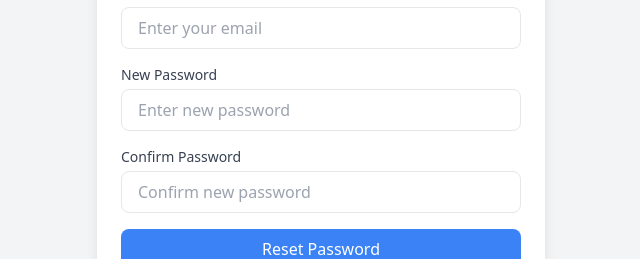
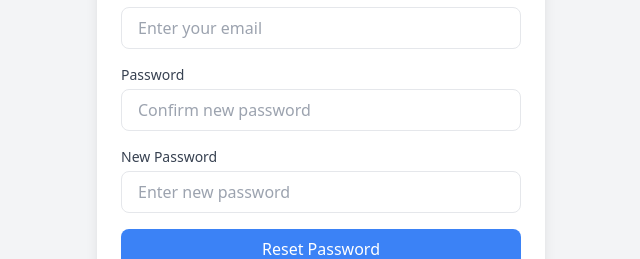
Before and after one commit to AlexDevOp4/Client-Management-Dashboard, a Next.js app: page /auth/reset-password in a window 1280 px wide. Shown: the part 302-561 px from the top of the page, without its empty margins (319-959 px from the left). Built offline with nearby package versions, Linux system fonts and the light colour scheme.

Commit message:
users can reset password

```diff
--- a/app/auth/reset-password/page.js
+++ b/app/auth/reset-password/page.js
@@ -1,5 +1,6 @@
 "use client";
 import { useState } from "react";
+import API from "../../utils/api";
 
 export default function ResetPassword() {
   const [email, setEmail] = useState("");
@@ -16,19 +17,26 @@ export default function ResetPassword() {
       return;
     }
 
-    if (newPassword !== confirmPassword) {
-      setMessage("Passwords do not match.");
-      return;
-    }
+    // if (newPassword !== confirmPassword) {
+    //   setMessage("Passwords do not match.");
+    //   return;
+    // }
 
     // Emulate password reset logic
     try {
       // Placeholder for actual password reset API call
+      await API.post("/user/update-password", {
+        email,
+        confirmPassword,
+        newPassword,
+      });
+      // Simulate success response
       console.log(`Resetting password for: ${email}`);
       console.log(`New password: ${newPassword}`);
 
       setMessage("Password has been reset successfully.");
     } catch (error) {
+      console.log(error)
       setMessage("Failed to reset password. Please try again.");
     }
   };
@@ -58,6 +66,19 @@ export default function ResetPassword() {
           </div>
           <div>
             <label className="block text-sm font-medium text-gray-700">
+              Password
+            </label>
+            <input
+              type="password"
+              value={confirmPassword}
+              onChange={(e) => setConfirmPassword(e.target.value)}
+              className="w-full px-4 py-2 mt-1 border rounded-lg focus:outline-none focus:ring-2 focus:ring-blue-400"
+              placeholder="Confirm new password"
+              required
+            />
+          </div>
+          <div>
+            <label className="block text-sm font-medium text-gray-700">
               New Password
             </label>
             <input
@@ -66,19 +87,6 @@ export default function ResetPassword() {
               onChange={(e) => setNewPassword(e.target.value)}
               className="w-full px-4 py-2 mt-1 border rounded-lg focus:outline-none focus:ring-2 focus:ring-blue-400"
               placeholder="Enter new password"
-              required
-            />
-          </div>
-          <div>
-            <label className="block text-sm font-medium text-gray-700">
-              Confirm Password
-            </label>
-            <input
-              type="password"
-              value={confirmPassword}
-              onChange={(e) => setConfirmPassword(e.target.value)}
-              className="w-full px-4 py-2 mt-1 border rounded-lg focus:outline-none focus:ring-2 focus:ring-blue-400"
-              placeholder="Confirm new password"
               required
             />
           </div>
```
